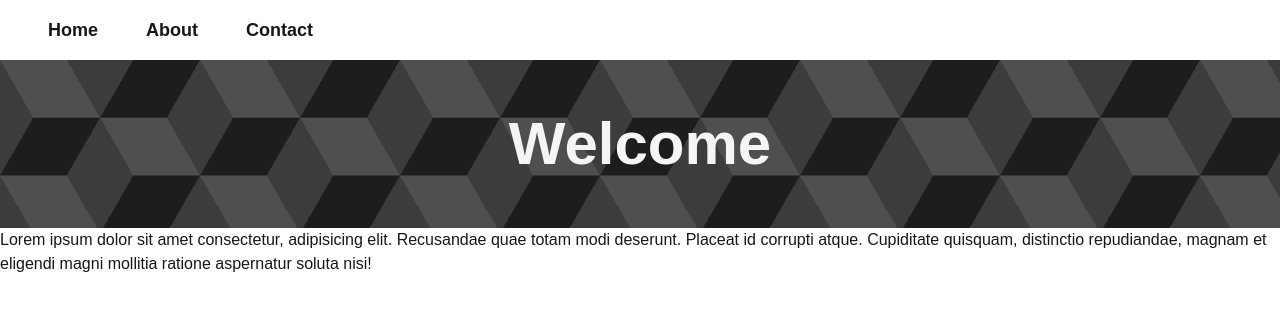
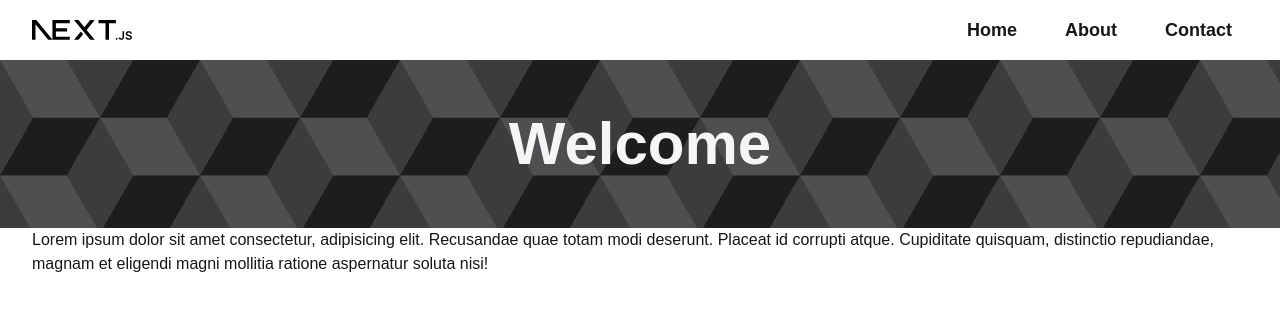
Before and after one commit to Robert-Lexicon/nextjs-intro-1b, a Next.js app: page / in a window 1280 px wide. Shown: the top 310 px of the page. Built offline with nearby package versions, Linux system fonts and the light colour scheme.

Commit message:
added more...

```diff
--- a/app/about/page.tsx
+++ b/app/about/page.tsx
@@ -1,4 +1,5 @@
 import Hero from "@/components/hero";
+import HeroWithChildren from "@/components/hero-with-children";
 import Image from "next/image";
 
 // This is a fake "component" without props, anon parameter
@@ -10,7 +11,17 @@ export default function AboutPage() {
   return (
     <main>
       {/* I can send data into the component with props. For ex title, text... */}
-      <Hero title={"About us"} id={2} />
+      {/* <Hero title={"About us"} id={2} /> */}
+      <HeroWithChildren>
+        {/* everything inside the component is passed as children */}
+        <h1 className="text-6xl text-neutral-100 py-4 font-bold">About us</h1>
+        <p className="text-zinc-50 p-4">
+          Lorem ipsum dolor sit amet consectetur adipisicing elit.
+          Necessitatibus magni labore dicta aut atque doloremque a officiis
+          possimus excepturi itaque sit iusto, iure enim eveniet ratione. Saepe
+          quia necessitatibus veritatis.
+        </p>
+      </HeroWithChildren>
       {/* Don't! */}
       {/* {Func("About us")}
       <Func str="About us" /> */}
--- a/app/page.tsx
+++ b/app/page.tsx
@@ -1,15 +1,18 @@
 import Hero from "@/components/hero";
+import SpaceWrapper from "@/components/space-wrapper";
 
 export default function Home() {
   return (
     <main>
       <Hero title={"Welcome"} id={1} />
+      <SpaceWrapper>
         <p>
           Lorem ipsum dolor sit amet consectetur, adipisicing elit. Recusandae
           quae totam modi deserunt. Placeat id corrupti atque. Cupiditate
           quisquam, distinctio repudiandae, magnam et eligendi magni mollitia
           ratione aspernatur soluta nisi!
         </p>
+      </SpaceWrapper>
     </main>
   );
 }
--- /dev/null
+++ b/components/hero-with-children.tsx
@@ -0,0 +1,11 @@
+export default function HeroWithChildren({
+  children,
+}: {
+  children: React.ReactNode;
+}) {
+  return (
+    <section className="grid justify-center items-center min-h-42 bg-pattern text-center px-4">
+      {children}
+    </section>
+  );
+}
--- a/components/nav-main.tsx
+++ b/components/nav-main.tsx
@@ -1,5 +1,7 @@
 import Link from "next/link";
+import Image from "next/image";
 import data from "@/lib/pages.json";
+import SpaceWrapper from "./space-wrapper";
 
 const linkList = [
   { href: "/", label: "Home" },
@@ -14,8 +16,12 @@ function test() {
 
 export default function NavMain() {
   return (
-    <nav>
-      <ul className="flex gap-4 px-4 md:px-8">
+    <SpaceWrapper>
+      <nav className="flex items-center justify-between">
+        <Link href={"/"}>
+          <Image src="/next.svg" alt="Logo" width={100} height={32} />
+        </Link>
+        <ul className="flex gap-4 ">
           {/* {data["pages"].map((link, index) => (
           <li key={index}>
             <Link
@@ -35,5 +41,6 @@ export default function NavMain() {
           ))}
         </ul>
       </nav>
+    </SpaceWrapper>
   );
 }
--- /dev/null
+++ b/components/space-wrapper.tsx
@@ -0,0 +1,7 @@
+export default function SpaceWrapper({
+  children,
+}: {
+  children: React.ReactNode;
+}) {
+  return <div className="px-4 md:px-8">{children}</div>;
+}
--- a/lib/interfaces.ts
+++ b/lib/interfaces.ts
@@ -1,6 +1,20 @@
 //use interface if more than one/two prop
+//this is a bad example since it belongs with a page and nothing else
 export interface HeroProps {
   title: string;
   text?: string;
   id?: number;
 }
+
+export interface Products {
+  id: number;
+  title: string;
+  price: number;
+  description?: string;
+  category?: string;
+  image?: string;
+  rating?: {
+    rate: number;
+    count: number;
+  };
+}
```
Lines whose indentation alone changed are shown as unchanged.
